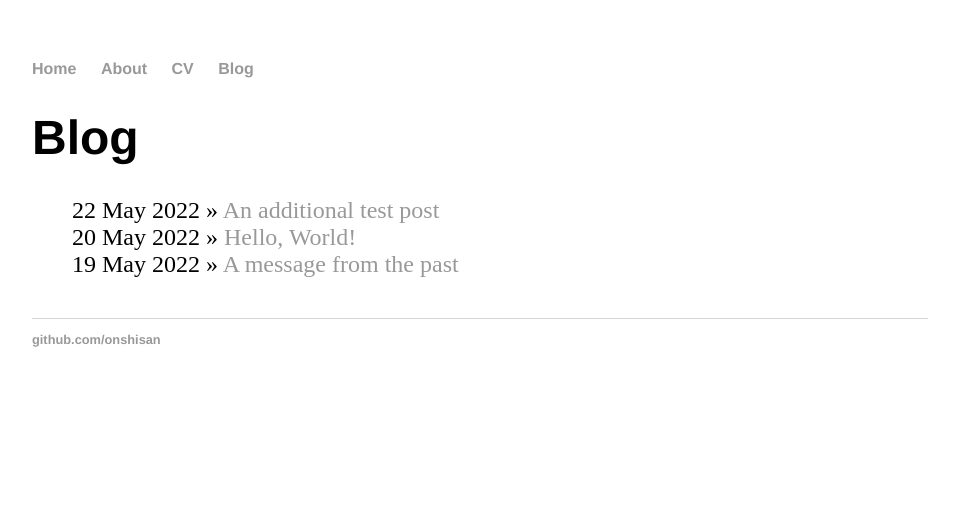
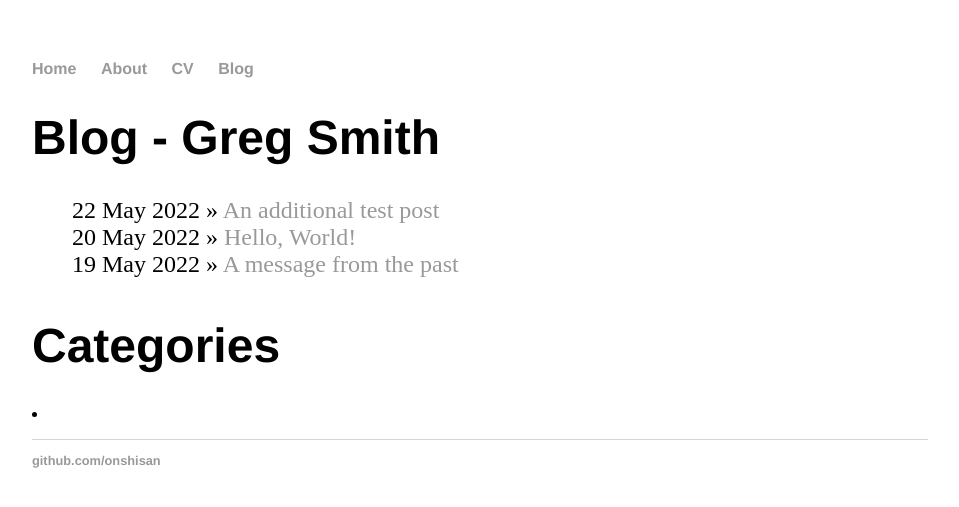
Before and after one commit to onshisan/onshisan.github.io, a Jekyll site: the page built from blog/index.html, in a window 1280 px wide. Shown: the top 507 px of the page, without its empty margins (160-1119 px from the left). Built offline with Jekyll 4.4.1, drawn with Linux system fonts in a browser that asks for light colours.

Commit message:
Update index.html
Add liquid for post categories

```diff
--- a/blog/index.html
+++ b/blog/index.html
@@ -1,6 +1,6 @@
 ---
 layout: default
-title: Blog
+title: Blog - Greg Smith
 ---
 	<h1>{{ page.title }}</h1>
 	<ul class="posts">
@@ -9,3 +9,11 @@ title: Blog
 	    <li><span>{{ post.date | date_to_string }}</span> » <a href="{{ post.url }}" title="{{ post.title }}">{{ post.title }}</a></li>
 	  {% endfor %}
 	</ul>
+
+	<h1>Categories</h1>
+	{% assign site_categories = site.posts | map: "category" %}
+	<li>
+		{% for category in site_categories %}
+		<ul>{{ category }}
+		{% endfor %}
+	</li>
```
